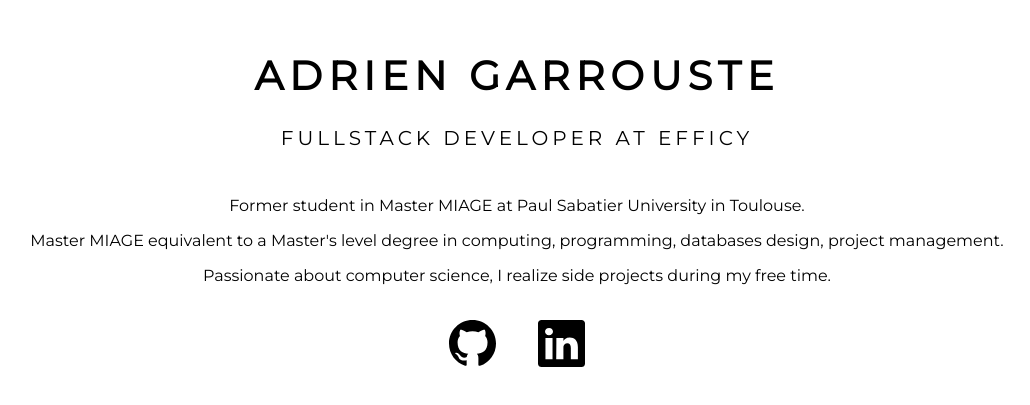
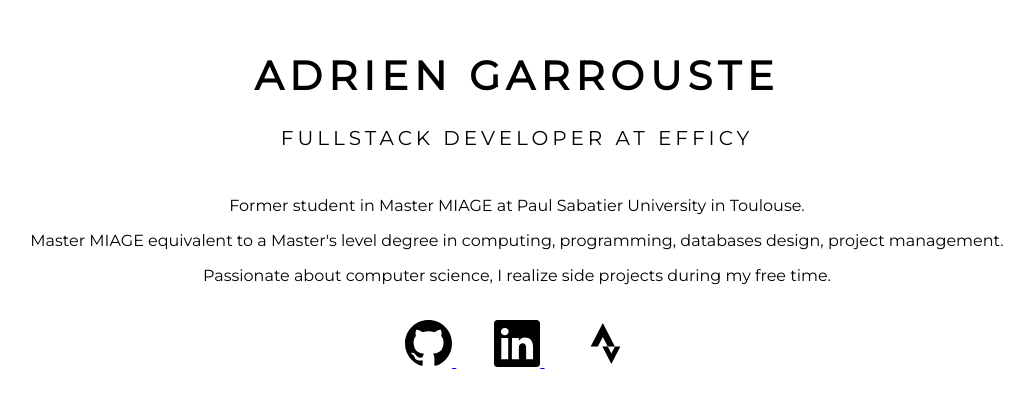
Before and after one commit to garrou/portfolio, a Svelte app: page / in a window 1280 px wide. Shown: the part 201-606 px from the top of the page, without its empty margins (123-1153 px from the left). Built offline with nearby package versions, Linux system fonts and the light colour scheme.

Commit message:
Add networks parameters and strava icon

```diff
--- a/src/App.svelte
+++ b/src/App.svelte
@@ -12,6 +12,13 @@
 			"Master MIAGE equivalent to a Master's level degree in computing, programming, databases design, project management.",
 			"Passionate about computer science, I realize side projects during my free time."
 		]}
+		networks={
+			[
+				{ name: "Github", url: "https://github.com/garrou" },
+				{ name: "Linkedin", url: "https://linkedin.com/in/adriengarrouste" },
+				{ name: "Strava", url: "https://strava.com/athletes/87349975" }
+			]
+		}
 	/>
 </main>
 
--- a/src/components/Intro.svelte
+++ b/src/components/Intro.svelte
@@ -3,6 +3,7 @@
   export let lastname;
   export let title;
   export let sentences;
+  export let networks;
 </script>
 
 <main>
@@ -16,12 +17,11 @@
   </div>
 
   <div class="networks">
-    <a href="https://github.com/garrou">
-      <img class="icons" src="icons/github.svg" alt="Github logo" />
+    {#each networks as network}
+    <a href="{ network.url }">
+      <img class="icons" src="icons/{ network.name.toLowerCase() }.svg" alt="{ network.name } logo" />
     </a>
-    <a href="https://linkedin.com/in/adriengarrouste">
-      <img class="icons" src="icons/linkedin.svg" alt="Linkedin logo" />
-    </a>
+    {/each}
   </div>
 </main>
 
```
Also changed, not shown: public/icons/strava.svg (added).
